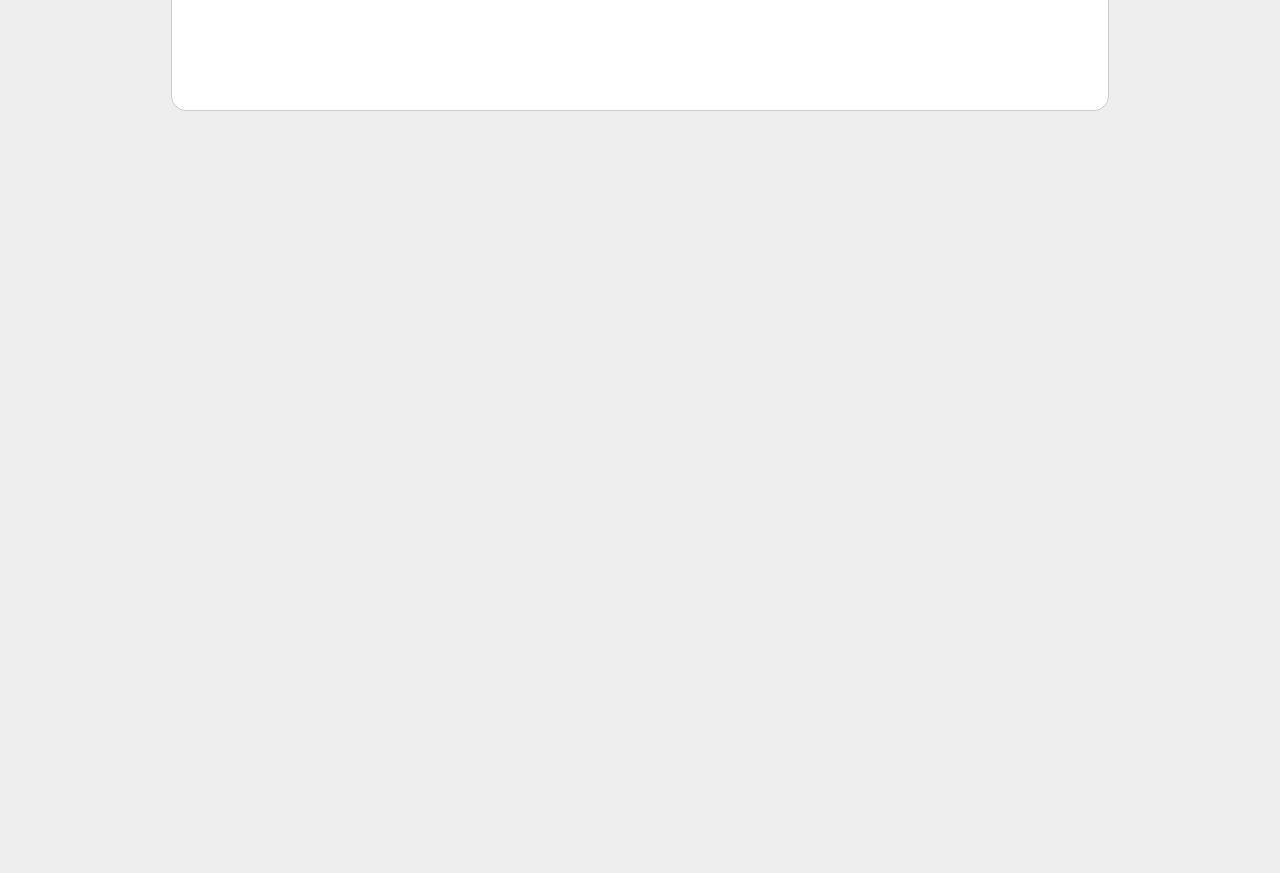
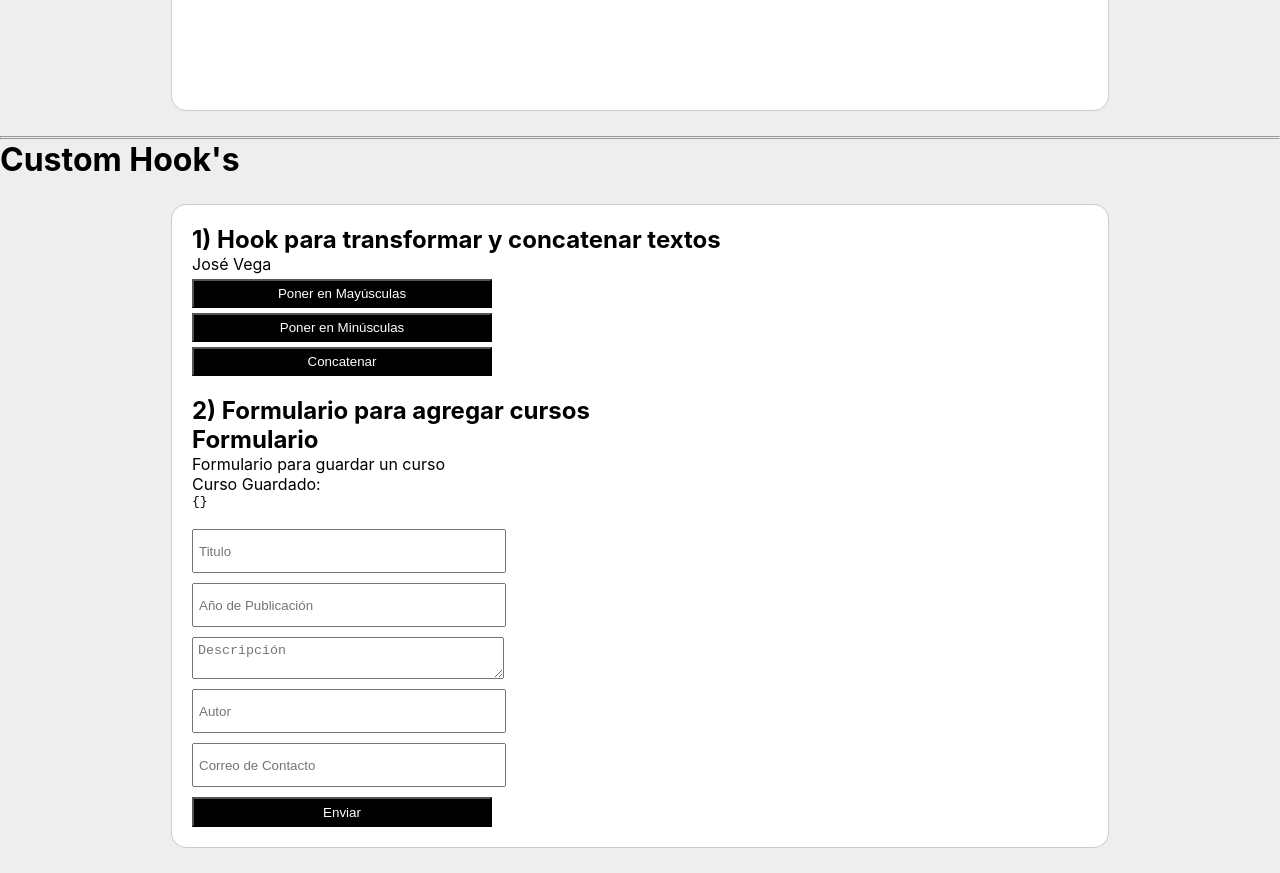
Before and after one commit to josemvegar/useconext-y-mas, a React (Create React App) app: page / in a window 1280 px wide. Shown: the part 880-1753 px from the top of the page. Before the commit the page ends 1016 px from the top, so only its background shows below. Built offline with nearby package versions, Linux system fonts and the light colour scheme; the HTML template or start-up script is replaced by a standard one.

Commit message:
Custom Hook's / Transformar y Concatenar Textos - Parte 1 de Formulario para Cursos

```diff
--- a/src/App.css
+++ b/src/App.css
@@ -63,3 +63,26 @@ body{
   margin: 15px;
   padding: 15px;
 }
+
+.mi-formulario {
+  display: flex;
+  flex-direction: column;
+  row-gap: 10px;
+}
+
+.mi-formulario input, .mi-formulario textarea{
+  width: 300px;
+  height: 30px;
+  padding: 5px;
+}
+
+button, .mi-formulario input[type="submit"]{
+  padding: 5px 40px;
+  background-color: #000;
+  color: #fff;
+  width: 300px;
+}
+
+button{
+  margin-top: 5px;
+}
--- a/src/App.js
+++ b/src/App.js
@@ -1,8 +1,9 @@
 import './App.css';
-import React, { useContext, useState, useEffect } from 'react'
+import React, {useState, useEffect } from 'react'
 import { PruebaContext } from './context/PruebaContext';
 import { AppRouter } from './routing/AppRouter';
 import { MiComponente } from './components/MiComponente';
+import { PruebasCustomHook } from './components/PruebasCustomHook';
 
 function App() {
 
@@ -40,6 +41,10 @@ function App() {
       <h1>Hook useID</h1>
       <MiComponente></MiComponente>
 
+      <hr/>
+      <hr/>
+      <h1>Custom Hook's</h1>
+      <PruebasCustomHook></PruebasCustomHook>
     </div>
   );
 }
--- a/src/components/MiComponente.js
+++ b/src/components/MiComponente.js
@@ -2,7 +2,7 @@ import React, { useId } from 'react'
 
 export const MiComponente = () => {
 
-  const id= null;
+  //const id= null;
 
   return (
     <div className='content'>
--- /dev/null
+++ b/src/components/MiFormulario.js
@@ -0,0 +1,45 @@
+import React, { useState } from 'react'
+
+export const MiFormulario = () => {
+
+    const [formulario, setFormulario] = useState({});
+
+    const serializarFormulario = (formulario) => {
+        const formData = new FormData(formulario);
+
+        let objetoCompleto = {};
+
+        for (let [name, value] of formData) {
+            objetoCompleto[name] = value;
+        }
+
+        return objetoCompleto;
+    }
+
+    const enviado = e => {
+        e.preventDefault();
+
+        setFormulario(serializarFormulario(e.target));
+
+    }
+
+  return (
+    <div>
+        <h2>Formulario</h2>
+        <p>Formulario para guardar un curso</p>
+        <p>Curso Guardado:</p>
+        <pre>{JSON.stringify(formulario)}</pre><br/>
+
+    <form className='mi-formulario' onSubmit={enviado}>
+        <input type='text' placeholder='Titulo' name='titulo'/>
+        <input type='number' name='year' placeholder='Año de Publicación' />
+        <textarea name='description' placeholder='Descripción' ></textarea>
+        <input type='text' placeholder='Autor' name='autor'/>
+        <input type='email' placeholder='Correo de Contacto' name='email'/>
+        <input type='submit' value='Enviar' />
+
+    </form>
+
+    </div>
+  )
+}
--- /dev/null
+++ b/src/components/PruebasCustomHook.js
@@ -0,0 +1,24 @@
+import React from 'react'
+import { useMayus } from '../hooks/useMayus'
+import { MiFormulario } from './MiFormulario';
+
+export const PruebasCustomHook = () => {
+
+
+
+    const {estado, mayusculas, minusculas, concatenar} = useMayus("José Vega");
+
+  return (
+    <div className='content'>
+        <h2>1) Hook para transformar y concatenar textos</h2>
+        {estado}<br/>
+        <button onClick={mayusculas}>Poner en Mayúsculas</button><br/>
+        <button onClick={minusculas}>Poner en Minúsculas</button><br/>
+        <button onClick={ e => {concatenar("123.")}}>Concatenar</button><br/><br/>
+
+        <h2>2) Formulario para agregar cursos</h2>
+        <MiFormulario></MiFormulario>
+
+    </div>
+  )
+}
--- /dev/null
+++ b/src/hooks/useMayus.js
@@ -0,0 +1,26 @@
+import { useState } from "react";
+
+export const useMayus = (text) => {
+
+    const [miTexto, setMiTexto] = useState(text);
+
+    const mayusculas = () => {
+        setMiTexto(text.toUpperCase());
+    }
+
+    const minusculas = () => {
+        setMiTexto(text.toLowerCase());
+    }
+
+    const concatenar = (added) => {
+        setMiTexto(text + ' ' + added);
+    }
+
+    return {
+        estado: miTexto,
+        mayusculas,
+        concatenar,
+        minusculas
+    };
+
+}
```
